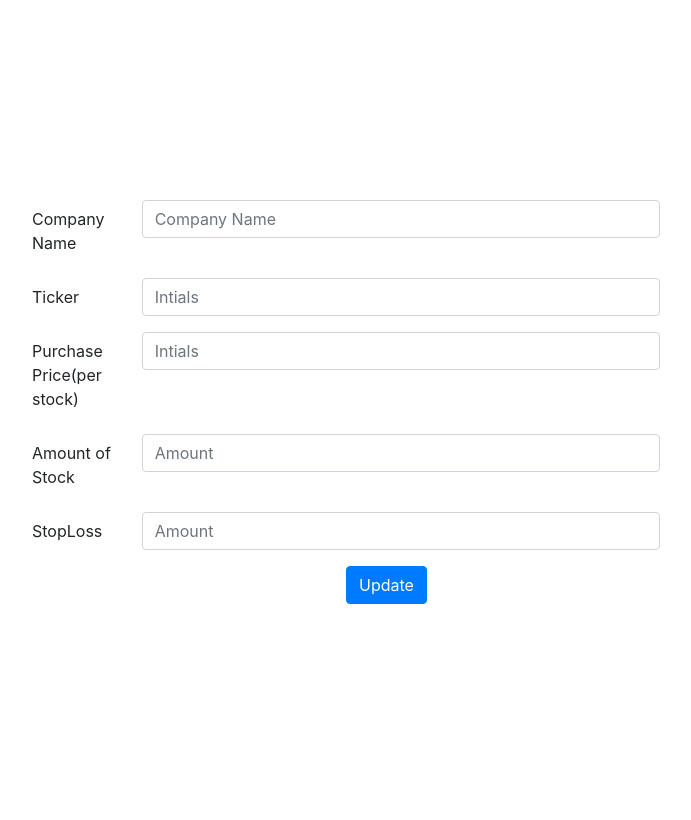
After one commit to AdityaJ42/Portfolio-Manager, a Django app: template app/templates/app/test1.html in a window 1280 px wide. The commit adds this page. Shown: the whole page, without its empty margins (168-859 px from the left). Run offline with Django 3.2, Linux system fonts and the light colour scheme; the template is opened without the code that fills it, so the values that code supplies are empty; some libraries are stand-ins or nearby versions.

Commit message:
Added udate stock page

```diff
--- a/app/templates/app/dashboard1.html
+++ /dev/null
@@ -1,6 +0,0 @@
-<h1>Dashboard</h1>
-
-{% for item in data %}
-<h2>{{ item }}</h2>
-<h2>{{ item.amount_of_stock }}</h2>
-{% endfor %}
--- a/app/templates/app/home.html
+++ b/app/templates/app/home.html
@@ -6,9 +6,10 @@
 
         <meta charset="utf-8">
         <meta name="viewport" content="width=device-width, initial-scale=1">
-        <link rel="stylesheet" type="text/css" href="../../static/css/home.css">
+
         <link rel="stylesheet" href="https://maxcdn.bootstrapcdn.com/bootstrap/4.3.1/css/bootstrap.min.css">
         <link rel="stylesheet" href="https://use.fontawesome.com/releases/v5.6.1/css/all.css" integrity="sha384-gfdkjb5BdAXd+lj+gudLWI+BXq4IuLW5IT+brZEZsLFm++aCMlF1V92rMkPaX4PP" crossorigin="anonymous">
+        <link rel="stylesheet" type="text/css" href="../../static/css/home.css">
 
     </head>
 
@@ -69,7 +70,7 @@
               </nav>
 
                 <div class="container">
-                    <h1 class="mt-4"><strong>Home Page</strong></h1>
+                    <h1 class="mt-5"><strong>Home Page</strong></h1>
                 </div>
             </div>
             <!-- /#page-content-wrapper -->
--- a/app/templates/app/portfolio.html
+++ b/app/templates/app/portfolio.html
@@ -6,9 +6,10 @@
 
         <meta charset="utf-8">
         <meta name="viewport" content="width=device-width, initial-scale=1">
-        <link rel="stylesheet" type="text/css" href="../../static/css/home.css">
+
         <link rel="stylesheet" href="https://maxcdn.bootstrapcdn.com/bootstrap/4.3.1/css/bootstrap.min.css">
         <link rel="stylesheet" href="https://use.fontawesome.com/releases/v5.6.1/css/all.css" integrity="sha384-gfdkjb5BdAXd+lj+gudLWI+BXq4IuLW5IT+brZEZsLFm++aCMlF1V92rMkPaX4PP" crossorigin="anonymous">
+        <link rel="stylesheet" type="text/css" href="../../static/css/home.css">
 
     </head>
 
@@ -69,7 +70,7 @@
               </nav>
 
                 <div class="container">
-                    <h1 class="mt-4"><strong>Portfolio</strong></h1>
+                    <h1 class="mt-5"><strong>Portfolio</strong></h1>
                     <br><br><br>
                     <div id="chartContainer" style="height: 400px; width: 100%;"></div>
                 </div>
--- /dev/null
+++ b/app/templates/app/test1.html
@@ -0,0 +1,64 @@
+<!doctype html>
+<html lang="en">
+  <head>
+    {% load staticfiles %}
+    <!-- Required meta tags -->
+    <meta charset="utf-8">
+    <meta name="viewport" content="width=device-width, initial-scale=1, shrink-to-fit=no">
+
+    <!-- Bootstrap CSS -->
+    <link rel="stylesheet" href="https://maxcdn.bootstrapcdn.com/bootstrap/4.0.0/css/bootstrap.min.css" integrity="sha384-Gn5384xqQ1aoWXA+058RXPxPg6fy4IWvTNh0E263XmFcJlSAwiGgFAW/dAiS6JXm" crossorigin="anonymous">
+    <link rel='stylesheet' type='text/css' href="{% static 'app/form.css' %}">
+    <title>Hello, world!</title>
+  </head>
+  <body>
+
+
+    <!-- Optional JavaScript -->
+    <!-- jQuery first, then Popper.js, then Bootstrap JS -->
+    <script src="https://code.jquery.com/jquery-3.2.1.slim.min.js" integrity="sha384-KJ3o2DKtIkvYIK3UENzmM7KCkRr/rE9/Qpg6aAZGJwFDMVNA/GpGFF93hXpG5KkN" crossorigin="anonymous"></script>
+    <script src="https://cdnjs.cloudflare.com/ajax/libs/popper.js/1.12.9/umd/popper.min.js" integrity="sha384-ApNbgh9B+Y1QKtv3Rn7W3mgPxhU9K/ScQsAP7hUibX39j7fakFPskvXusvfa0b4Q" crossorigin="anonymous"></script>
+    <script src="https://maxcdn.bootstrapcdn.com/bootstrap/4.0.0/js/bootstrap.min.js" integrity="sha384-JZR6Spejh4U02d8jOt6vLEHfe/JQGiRRSQQxSfFWpi1MquVdAyjUar5+76PVCmYl" crossorigin="anonymous"></script>
+<div class="container">
+    <form method="post">
+      {% csrf_token %}
+  <div class="form-group row">
+    <label for="inputEmail3" class="col-sm-2 col-form-label">Company Name</label>
+    <div class="col-sm-10">
+      <input type="text" class="form-control" name="compname" id="inputEmail3" placeholder="Company Name">
+    </div>
+  </div>
+  <div class="form-group row">
+    <label for="inputPassword3" class="col-sm-2 col-form-label">Ticker</label>
+    <div class="col-sm-10">
+      <input type="text" class="form-control" name="ticker" id="inputPassword3" placeholder="Intials">
+    </div>
+  </div>
+  <div class="form-group row">
+    <label for="inputPassword5" class="col-sm-2 col-form-label">Purchase Price(per stock)</label>
+    <div class="col-sm-10">
+      <input type="text" class="form-control" name="ppps" id="inputPassword5" placeholder="Intials">
+    </div>
+  </div>
+  <div class="form-group row">
+    <label for="inputEmail2" class="col-sm-2 col-form-label">Amount of Stock</label>
+    <div class="col-sm-10">
+      <input type="number" class="form-control" name="amt" id="inputEmail12" placeholder="Amount">
+    </div>
+  </div>
+  <div class="form-group row">
+    <label for="inputEmail4" class="col-sm-2 col-form-label">StopLoss</label>
+    <div class="col-sm-10">
+      <input type="number" class="form-control" name="stopl" id="inputEmail4" placeholder="Amount">
+    </div>
+  </div>
+
+  <div class="form-group row">
+    <div class="col-sm-10 butt">
+      <button type="submit" class="btn btn-primary">Update</button>
+    </div>
+  </div>
+</form>
+</div>
+  </body>
+</html>
```
Also changed, not shown: app/static/css/home.css (+11 -0 lines), app/templates/app/dashboard.html (+8 -13 lines), app/templates/app/test.html (+70 -23 lines).
